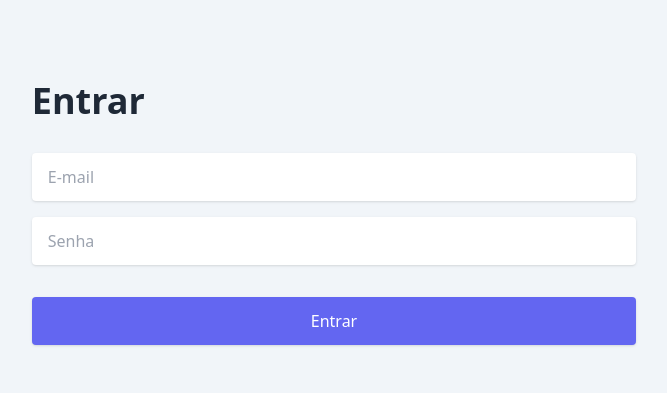
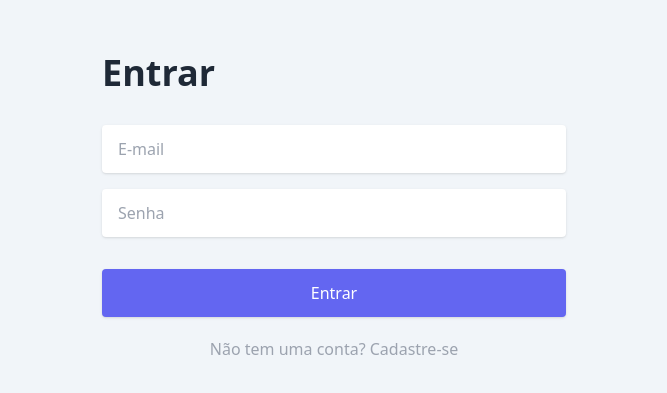
Before and after one commit to wandersonalwes/supabase-todolist, a React (Vite) app: page / in a window 1280 px wide. Shown: the part 171-564 px from the top of the page, without its empty margins (306-973 px from the left). Built offline with nearby package versions, Linux system fonts and the light colour scheme; no server answers.

Commit message:
feat: add signup

```diff
--- a/src/pages/login/index.tsx
+++ b/src/pages/login/index.tsx
@@ -3,7 +3,8 @@ import { Button } from "../../components/button";
 import { Input } from "../../components/input";
 import { client } from "../../configs/supabase";
 
-export const Login = ({ onSubmit }: any) => {
+export const Login = () => {
+  const [action, setAction] = useState<"login" | "signup">("login");
   const [values, setValues] = useState({
     email: "",
     password: "",
@@ -11,14 +12,7 @@ export const Login = ({ onSubmit }: any) => {
 
   const [error, setError] = useState("");
 
-  const handleLogin = async (event: FormEvent) => {
-    event.preventDefault();
-
-    // onSubmit({
-    //   email: values.email,
-    //   password: values.password,
-    // });
-
+  const handleLogin = async () => {
     const { error: authError } = await client.auth.signInWithPassword({
       email: values.email,
       password: values.password,
@@ -27,20 +21,42 @@ export const Login = ({ onSubmit }: any) => {
     if (authError) setError(authError.message);
   };
 
+  const handleSignUp = async () => {
+    const { error: authError } = await client.auth.signUp({
+      email: values.email,
+      password: values.password,
+    });
+
+    if (authError) setError(authError.message);
+  };
+
+  const handleSubmit = (event: FormEvent) => {
+    event.preventDefault();
+    return action === "login" ? handleLogin() : handleSignUp();
+  };
+
   const handleChange = (event: any) => {
     setValues((state) => ({
       ...state,
       [event.target.name]: event.target.value,
     }));
   };
+
+  const toggleAction = () => {
+    setAction((currentAction) =>
+      currentAction === "login" ? "signup" : "login"
+    );
+  };
   return (
     <form
-      onSubmit={handleLogin}
+      onSubmit={handleSubmit}
       className="min-h-screen flex justify-center items-center bg-slate-100"
       data-testid="test-login-page"
     >
-      <div className="p-6">
-        <h2 className="text-4xl font-bold text-gray-800 mb-8">Entrar</h2>
+      <div className="p-6 max-w-lg">
+        <h2 className="text-4xl font-bold text-gray-800 mb-8">
+          {action === "login" ? "Entrar" : "Criar conta"}
+        </h2>
         <Input
           data-testid="test-email"
           type="email"
@@ -61,8 +77,19 @@ export const Login = ({ onSubmit }: any) => {
         />
 
         <Button type="submit" className="w-full" data-testid="test-btn-submit">
-          Entrar
+          {action === "login" ? "Entrar" : "Criar conta"}
         </Button>
+
+        <button
+          type="button"
+          onClick={toggleAction}
+          className="h-12 mt-2 w-full"
+        >
+          <span className="block text-center text-gray-400">
+            {action === "login" && "Não tem uma conta? Cadastre-se"}
+            {action === "signup" && "Já tem uma conta? Entrar"}
+          </span>
+        </button>
 
         <span className="text-red-500 mt-8 block">{error && error}</span>
       </div>
```
